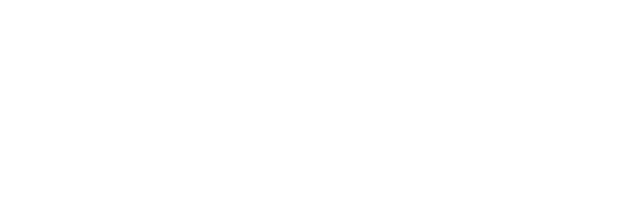
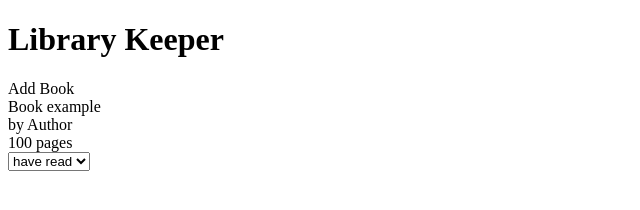
Before and after one commit to Ulrics/library-app, a plain HTML site: page index.html in a window 1280 px wide. Shown: the whole page, without its empty margins (0-640 px from the left). Drawn offline with Linux system fonts and the light colour scheme.

Commit message:
HTML skeleton and CSS variables established

```diff
--- a/index.html
+++ b/index.html
@@ -3,9 +3,31 @@
 <head>
     <meta charset="UTF-8">
     <meta name="viewport" content="width=device-width, initial-scale=1.0">
+    <link rel="preconnect" href="https://fonts.googleapis.com">
+    <link rel="preconnect" href="https://fonts.gstatic.com" crossorigin>
+    <link href="https://fonts.googleapis.com/css2?family=Albert+Sans:ital,wght@0,100..900;1,100..900&display=swap" rel="stylesheet">
     <title>Document</title>
 </head>
 <body>
-
+    <div class="nav-container">
+        <h1>Library Keeper</h1>
+        <div class="primary-button">Add Book</div>
+    </div>
+    <div class="library-Grid">
+        <div class="book">
+            <div class="book-info">
+                <div class="book-title">Book example</div>
+                <div class="book-detail">by Author</div>
+                <div class="book">100 pages</div>
+                <select id="haveRead-select">
+                    <option value="true">have read</option>
+                    <option value="false">read</option>
+                </select>
+            </div>
+            <div class="delete-container">
+                <div class="delete"><img src="" alt=""></div>
+            </div>
+        </div>
+    </div>
 </body>
 </html>
```
